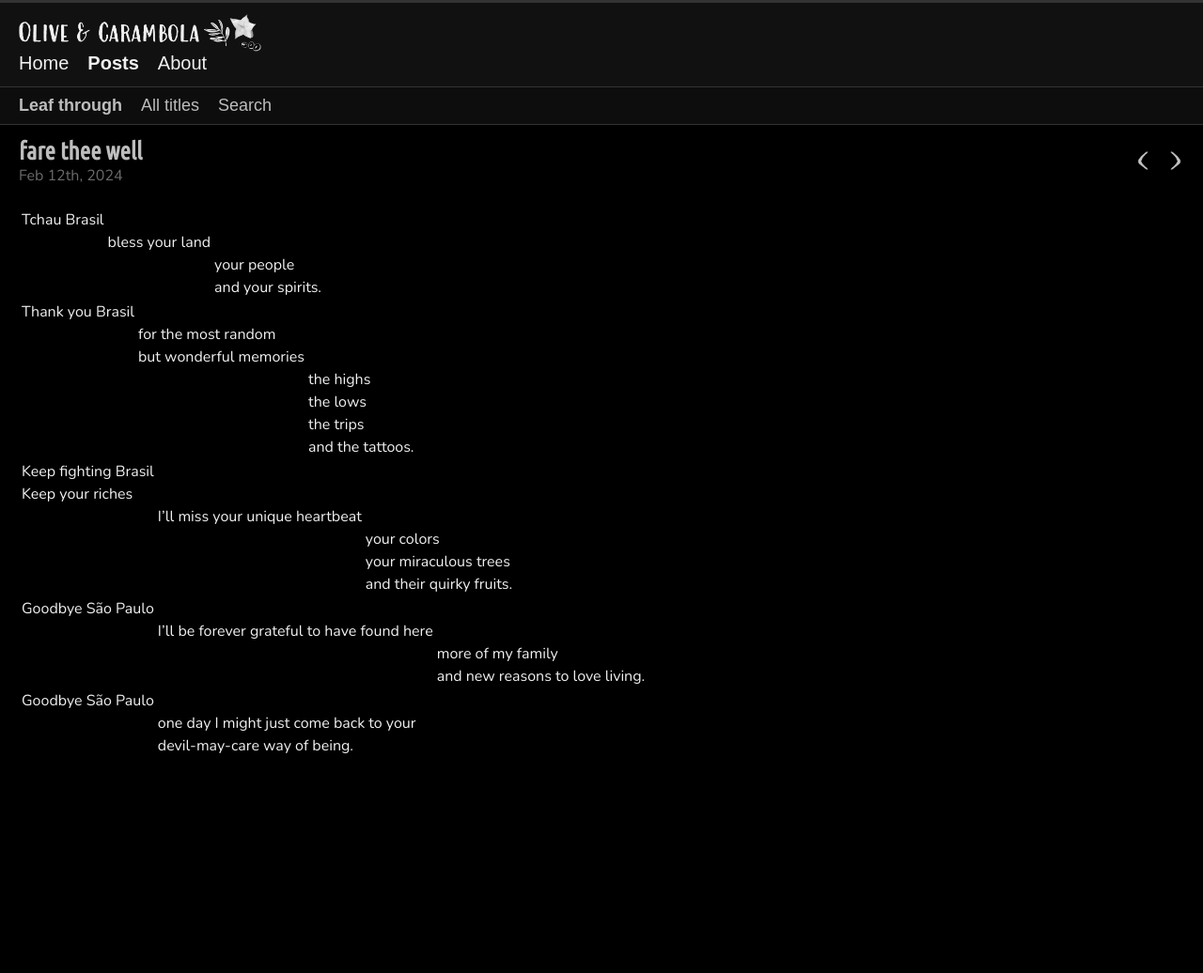
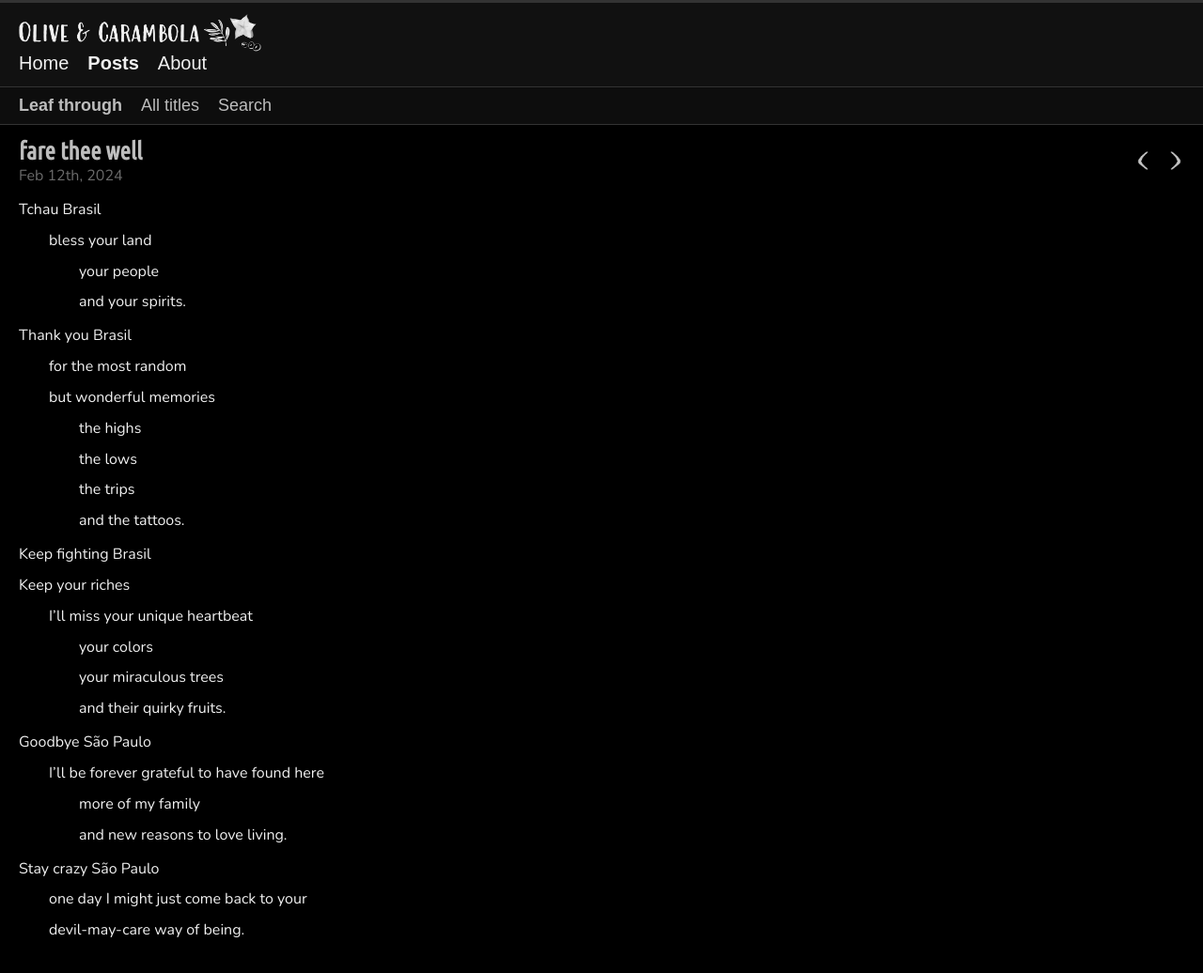
Before and after one commit to olivecarambola/logbook, a Jekyll site: the page built from _posts/2024-02-12-faretheewell.md, in a window 1280 px wide. Shown: the whole page at 94% size. Built offline with Jekyll 4.4.1, drawn with Linux system fonts in a browser that asks for light colours; some web fonts are replaced; before the commit the page ends 900 px from its top, so only the background shows below that.

Commit message:
Update 2024-02-12-faretheewell.md

```diff
--- a/_posts/2024-02-12-faretheewell.md
+++ b/_posts/2024-02-12-faretheewell.md
@@ -12,33 +12,31 @@ wrdcount_capnotes: 0
 imgcount_original: 0
 imgcount_credited: 0
 ---
-| | | |
-|-|-|-|
-|Tchau Brasil| | |
-| |bless your land| |
-| | |your people|
-| | |and your spirits.|
+<span style="display: block; text-indent: 0; margin-bottom: 0.8em;">Tchau Brasil</span>
+<span style="display: block; text-indent: 2em; margin-bottom: 0.8em;">bless your land</span>
+<span style="display: block; text-indent: 4em; margin-bottom: 0.8em;">your people</span>
+<span style="display: block; text-indent: 4em; margin-bottom: 0.8em;">and your spirits.</span>
 
-|Thank you Brasil| | |
-| |for the most random| |
-| |but wonderful memories| |
-| | |the highs|
-| | |the lows|
-| | |the trips|
-| | |and the tattoos.|
+<span style="display: block; text-indent: 0; margin-bottom: 0.8em;">Thank you Brasil</span>
+<span style="display: block; text-indent: 2em; margin-bottom: 0.8em;">for the most random</span>
+<span style="display: block; text-indent: 2em; margin-bottom: 0.8em;">but wonderful memories</span>
+<span style="display: block; text-indent: 4em; margin-bottom: 0.8em;">the highs</span>
+<span style="display: block; text-indent: 4em; margin-bottom: 0.8em;">the lows</span>
+<span style="display: block; text-indent: 4em; margin-bottom: 0.8em;">the trips</span>
+<span style="display: block; text-indent: 4em; margin-bottom: 0.8em;">and the tattoos.</span>
 
-|Keep fighting Brasil| | |
-|Keep your riches| | |
-| |I'll miss your unique heartbeat| |
-| | |your colors|
-| | |your miraculous trees|
-| | |and their quirky fruits.|
+<span style="display: block; text-indent: 0; margin-bottom: 0.8em;">Keep fighting Brasil</span>
+<span style="display: block; text-indent: 0; margin-bottom: 0.8em;">Keep your riches</span>
+<span style="display: block; text-indent: 2em; margin-bottom: 0.8em;">I'll miss your unique heartbeat</span>
+<span style="display: block; text-indent: 4em; margin-bottom: 0.8em;">your colors</span>
+<span style="display: block; text-indent: 4em; margin-bottom: 0.8em;">your miraculous trees</span>
+<span style="display: block; text-indent: 4em; margin-bottom: 0.8em;">and their quirky fruits.</span>
 
-|Goodbye São Paulo| | |
-| |I'll be forever grateful to have found here| |
-| | |more of my family|
-| | |and new reasons to love living.|
+<span style="display: block; text-indent: 0; margin-bottom: 0.8em;">Goodbye São Paulo</span>
+<span style="display: block; text-indent: 2em; margin-bottom: 0.8em;">I'll be forever grateful to have found here</span>
+<span style="display: block; text-indent: 4em; margin-bottom: 0.8em;">more of my family</span>
+<span style="display: block; text-indent: 4em; margin-bottom: 0.8em;">and new reasons to love living.</span>
 
-|Goodbye São Paulo| | |
-| |one day I might just come back to your| |
-| |devil-may-care way of being.| |
+<span style="display: block; text-indent: 0; margin-bottom: 0.8em;">Stay crazy São Paulo</span>
+<span style="display: block; text-indent: 2em; margin-bottom: 0.8em;">one day I might just come back to your</span>
+<span style="display: block; text-indent: 2em; margin-bottom: 0.8em;">devil-may-care way of being.</span>
```
